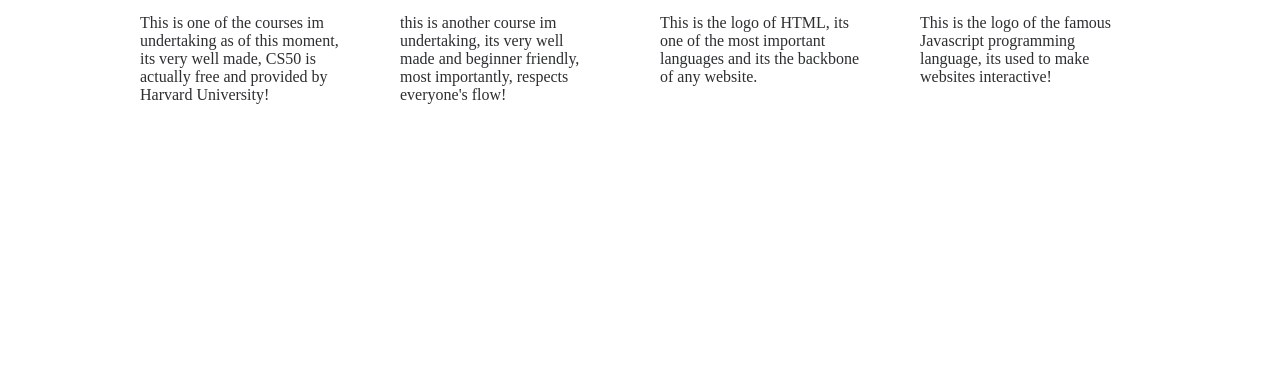
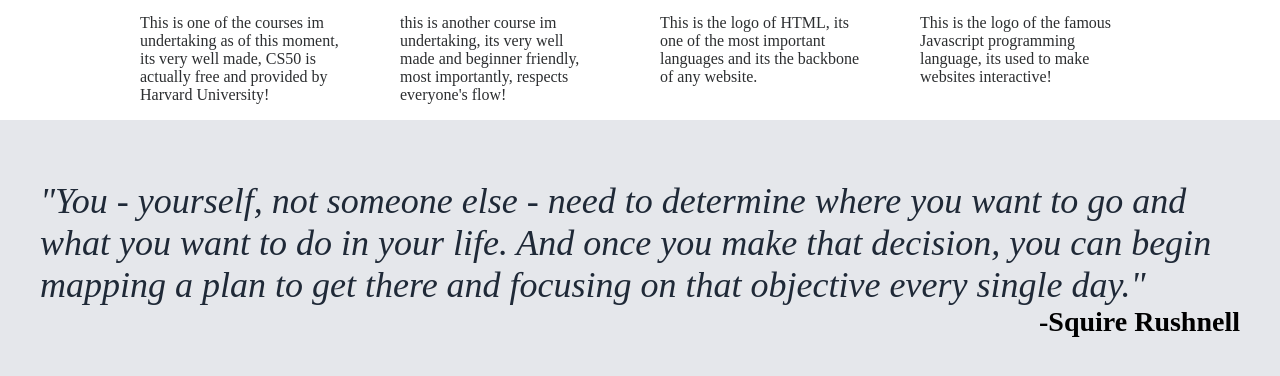
Before and after one commit to Jawad-git/Create-website-from-scratch-using-CSS-and-HTML, a plain HTML site: page index.html in a window 1280 px wide. Shown: the part 718-1094 px from the top of the page. Before the commit the page ends 838 px from the top, so only its background shows below. Drawn offline with Linux system fonts and the light colour scheme.

Commit message:
do both HTML and CSS of section 3 of the website

```diff
--- a/index.html
+++ b/index.html
@@ -53,10 +53,10 @@
 
 
         <div class="section3">
-
-
-
-
+            <div class="subsection3">
+                <p class="p3"> "You - yourself, not someone else - need to determine where you want to go and what you want to do in your life. And once you make that decision, you can begin mapping a plan to get there and focusing on that objective every single day."</p>
+                <div class="author">-Squire Rushnell</div>
+            </div>
         </div>
     </body>
 </html>
--- a/styles.css
+++ b/styles.css
@@ -126,3 +126,35 @@ a,
     width: 200px;
     color: #2c2e30;
 }
+
+.section3 {
+    background-color: #E5E7Eb;
+    display: flex;
+    flex-direction: column;
+}
+
+.subsection3 {
+    margin: auto;
+    width: 1200px;
+    align-self: center;
+    display: flex;
+    flex-direction: column;
+    padding: 60px 30px 40px;
+}
+
+.p3 {
+    font-style: italic;
+    font-size: 36px;
+    color: #1f2937;
+    margin: 0;
+    padding: 0;
+}
+
+.author {
+    color: black;
+    font-weight: bold;
+    font-size: 28px;
+    margin: 0;
+    padding: 0;
+    align-self: flex-end;
+}
```
